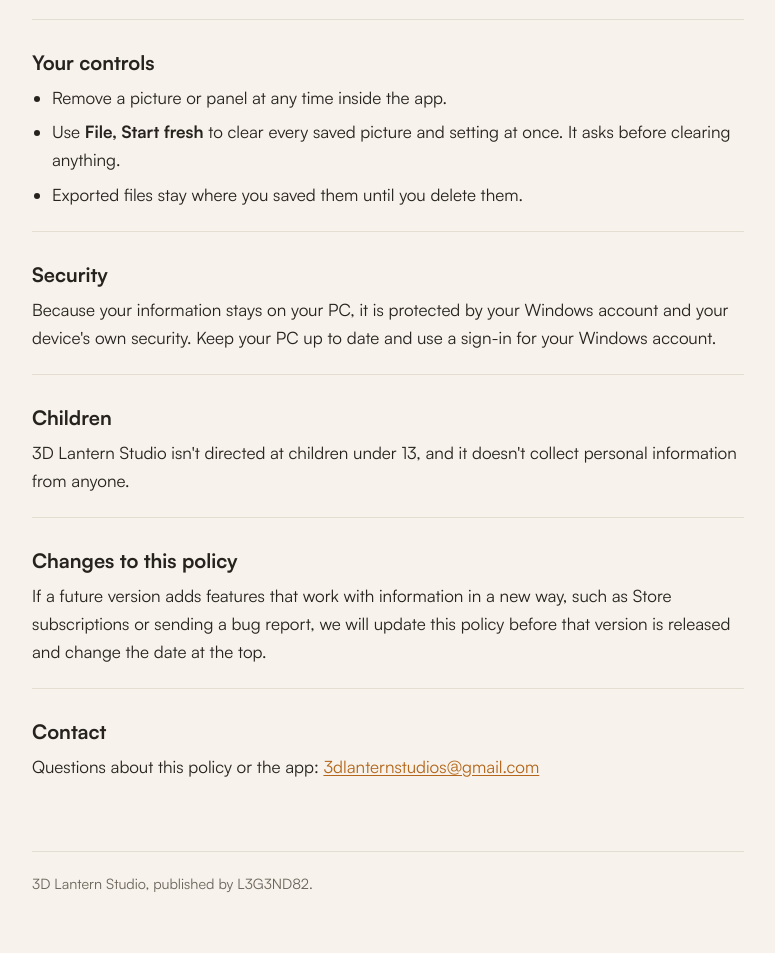
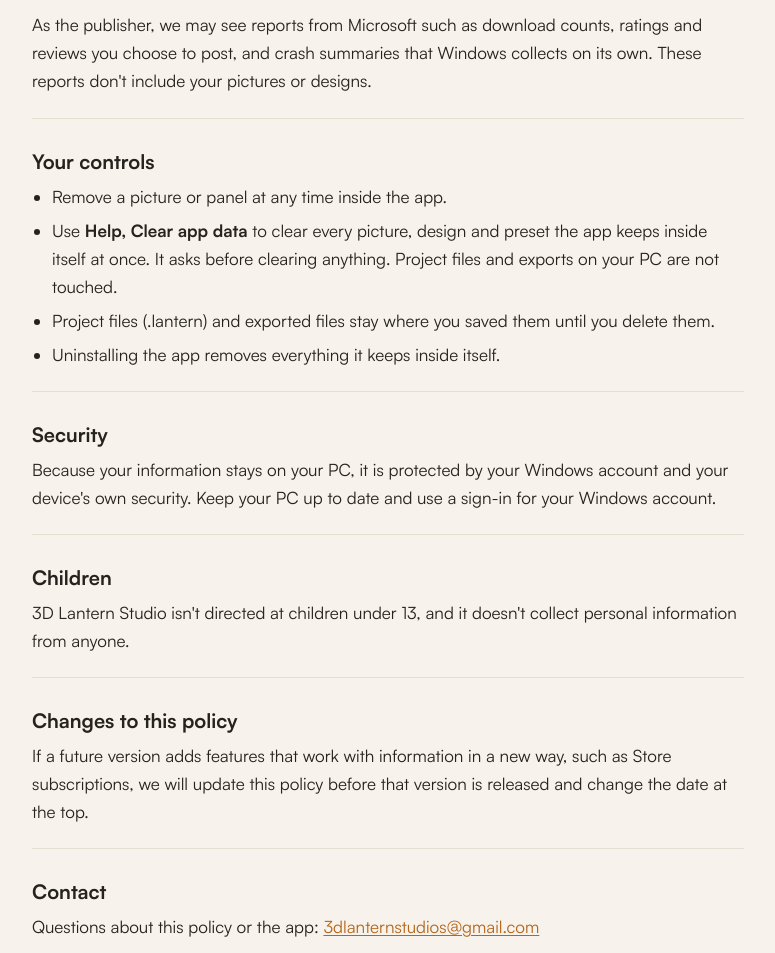
Before and after one commit to fernley3dprints/3d-lantern-studio-privacy, a plain HTML site: page index.html in a window 1280 px wide. Shown: the part 1847-2800 px from the top of the page, without its empty margins (252-1027 px from the left). Drawn offline with Linux system fonts and the light colour scheme.

Commit message:
Uninstall removes app data, project files, Clear app data

```diff
--- a/index.html
+++ b/index.html
@@ -59,7 +59,7 @@
     <p>3D Lantern Studio uses only what you give it while you design:</p>
     <ul>
       <li><strong>Pictures you choose.</strong> You can open your own pictures to turn them into lithophane panels. A picture could show a person, so it could count as personal information. The app reads the picture on your PC to make the panel and a preview.</li>
-      <li><strong>Your designs and settings.</strong> Lantern sizes, roof and light choices, panel settings and print settings.</li>
+      <li><strong>Your designs and settings.</strong> Lantern sizes, roof and light choices, panel settings and print settings. If you save a project, the .lantern file holds these along with the pictures and text for that lantern, and it is saved wherever you choose.</li>
       <li><strong>Files you export.</strong> 3MF and STL files, including an assembly guide PDF inside kit files.</li>
     </ul>
     <p>The app doesn't ask for your name, email address, location, contacts or any other details about you.</p>
@@ -69,6 +69,7 @@
     <h2>Where it is stored</h2>
     <p>Your pictures, designs and settings are saved in the app's own data folder on your PC, so your work is still there the next time you open the app. Files you export are saved wherever you choose. By default that is <code>Documents\3D Lantern Studio</code>.</p>
     <p>None of this leaves your PC unless you move or share the files yourself.</p>
+    <p>Uninstalling the app removes its data folder, including the saved pictures, designs and settings kept inside the app. Project files and exports you saved to your PC are not removed.</p>
   </section>
 
   <section>
@@ -96,8 +97,9 @@
     <h2>Your controls</h2>
     <ul>
       <li>Remove a picture or panel at any time inside the app.</li>
-      <li>Use <strong>File, Start fresh</strong> to clear every saved picture and setting at once. It asks before clearing anything.</li>
-      <li>Exported files stay where you saved them until you delete them.</li>
+      <li>Use <strong>Help, Clear app data</strong> to clear every picture, design and preset the app keeps inside itself at once. It asks before clearing anything. Project files and exports on your PC are not touched.</li>
+      <li>Project files (.lantern) and exported files stay where you saved them until you delete them.</li>
+      <li>Uninstalling the app removes everything it keeps inside itself.</li>
     </ul>
   </section>
 
@@ -113,7 +115,7 @@
 
   <section>
     <h2>Changes to this policy</h2>
-    <p>If a future version adds features that work with information in a new way, such as Store subscriptions or sending a bug report, we will update this policy before that version is released and change the date at the top.</p>
+    <p>If a future version adds features that work with information in a new way, such as Store subscriptions, we will update this policy before that version is released and change the date at the top.</p>
   </section>
 
   <section>
```
